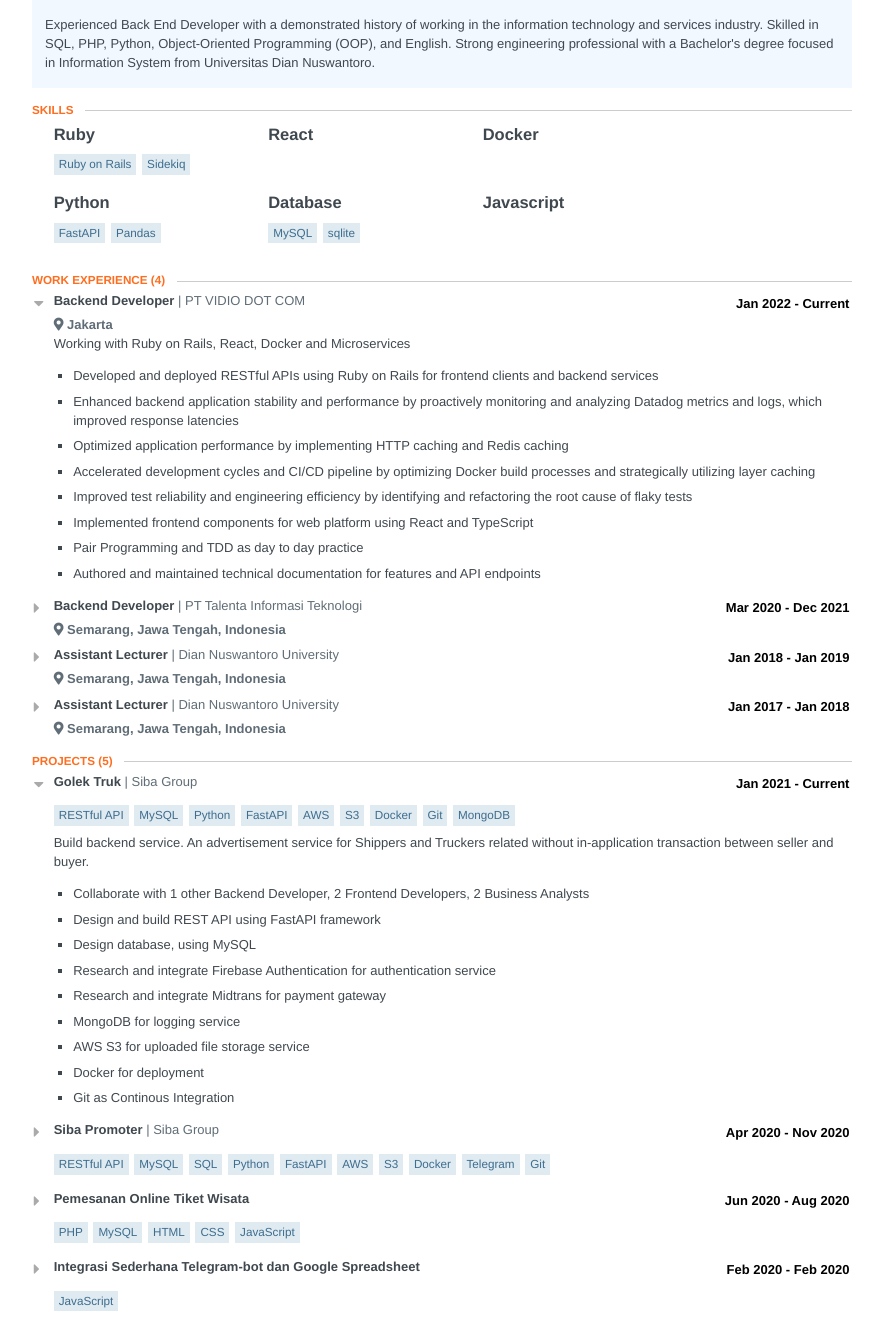
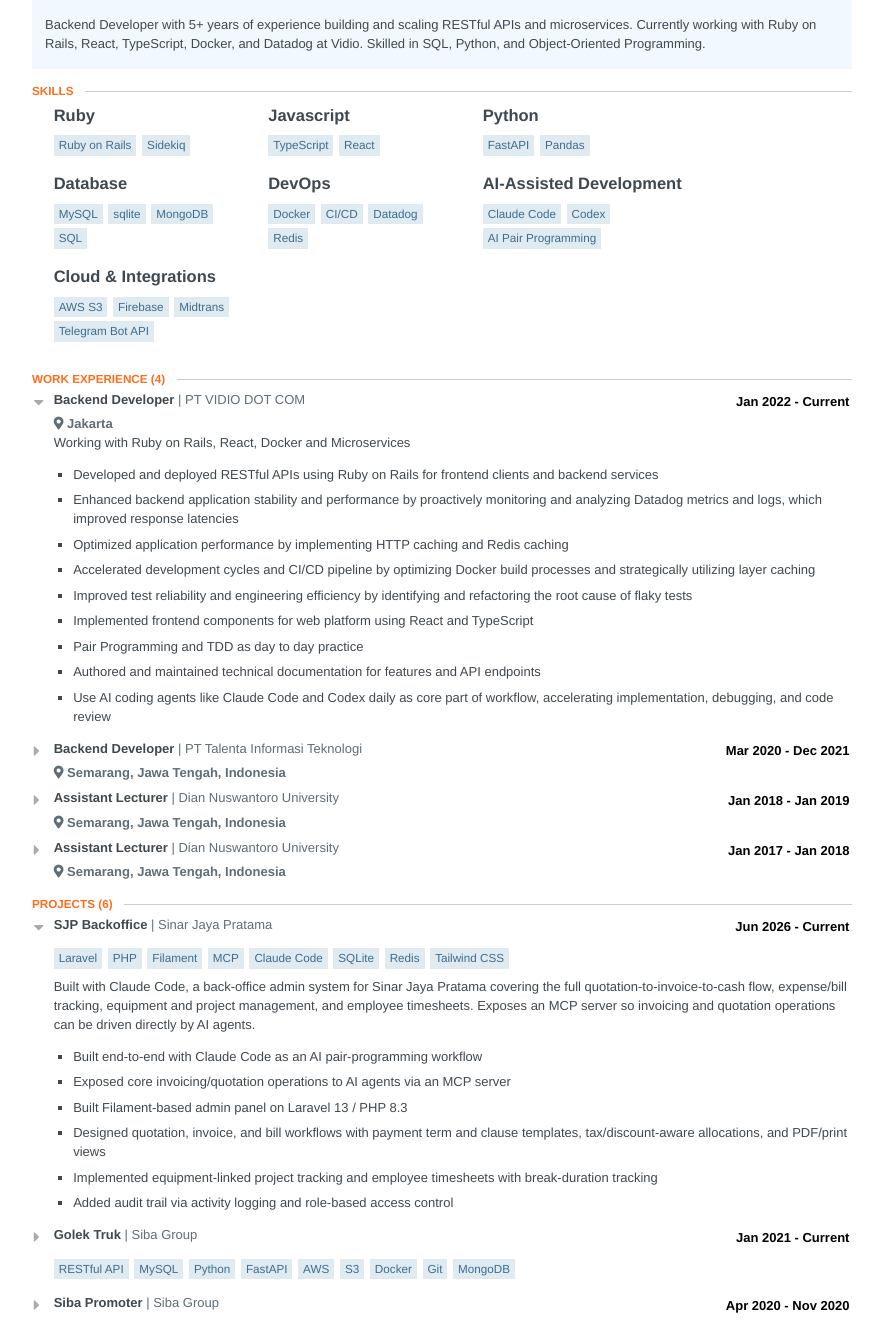
Before and after one commit to negadive/resume, a plain HTML site: page index.html in a window 1280 px wide. Shown: the part 188-1511 px from the top of the page, without its empty margins (198-1081 px from the left). Drawn offline with Linux system fonts and the light colour scheme.

Commit message:
deploy: f4d6fe3bafd36a935a1fbf758b5db191ac1a88f4

```diff
--- a/index.html
+++ b/index.html
@@ -808,8 +808,8 @@ section .location {
     		</div>
 
     		<span class="location">
-    			<span class="city">Semarang,</span>
-    			<span class="region">Jawa Tengah</span>
+    			<span class="city">Batam,</span>
+    			<span class="region">Kepulauan Riau</span>
     			<span class="countryCode">ID</span>
     		</span>
 
@@ -843,7 +843,7 @@ section .location {
 
     	<section class="section">
     		<section class="main-summary">
-    			<div><p>Experienced Back End Developer with a demonstrated history of working in the information technology and services industry. Skilled in SQL, PHP, Python, Object-Oriented Programming (OOP), and English. Strong engineering professional with a Bachelor's degree focused in Information System from Universitas Dian Nuswantoro.</p></div>
+    			<div><p>Backend Developer with 5+ years of experience building and scaling RESTful APIs and microservices. Currently working with Ruby on Rails, React, TypeScript, Docker, and Datadog at Vidio. Skilled in SQL, Python, and Object-Oriented Programming.</p></div>
     		</section>
     	</section>
 
@@ -863,14 +863,13 @@ section .location {
     		</div>
     		<div class="item">
     			<h3 class="name">
-    				React
+    				Javascript
     			</h3>
-    			 		</div>
-    		<div class="item">
-    			<h3 class="name">
-    				Docker
-    			</h3>
-    			 		</div>
+    			 			<ul class="keywords">
+    				<li>TypeScript</li>
+    				<li>React</li>
+    			</ul>
+    		</div>
     		<div class="item">
     			<h3 class="name">
     				Python
@@ -887,13 +886,42 @@ section .location {
     			 			<ul class="keywords">
     				<li>MySQL</li>
     				<li>sqlite</li>
+    				<li>MongoDB</li>
+    				<li>SQL</li>
     			</ul>
     		</div>
     		<div class="item">
     			<h3 class="name">
-    				Javascript
+    				DevOps
     			</h3>
-    			 		</div>
+    			 			<ul class="keywords">
+    				<li>Docker</li>
+    				<li>CI/CD</li>
+    				<li>Datadog</li>
+    				<li>Redis</li>
+    			</ul>
+    		</div>
+    		<div class="item">
+    			<h3 class="name">
+    				AI-Assisted Development
+    			</h3>
+    			 			<ul class="keywords">
+    				<li>Claude Code</li>
+    				<li>Codex</li>
+    				<li>AI Pair Programming</li>
+    			</ul>
+    		</div>
+    		<div class="item">
+    			<h3 class="name">
+    				Cloud &amp; Integrations
+    			</h3>
+    			 			<ul class="keywords">
+    				<li>AWS S3</li>
+    				<li>Firebase</li>
+    				<li>Midtrans</li>
+    				<li>Telegram Bot API</li>
+    			</ul>
+    		</div>
     	</section>
     </section>
       <section class="section">
@@ -930,6 +958,7 @@ section .location {
                       <li><p>Implemented frontend components for web platform using React and TypeScript</p></li>
                       <li><p>Pair Programming and TDD as day to day practice</p></li>
                       <li><p>Authored and maintained technical documentation for features and API endpoints</p></li>
+                      <li><p>Use AI coding agents like Claude Code and Codex daily as core part of workflow, accelerating implementation, debugging, and code review</p></li>
                   </ul>
               </div>
             </section>
@@ -1004,13 +1033,48 @@ section .location {
       </section>
     <section class="section">
       <header>
-        <h2 class='section-title'>Projects <span class="item-count">(5)</span></h2>
+        <h2 class='section-title'>Projects <span class="item-count">(6)</span></h2>
       </header>
       <section id="projects">
         <section class="project-item">
 
               <input id="project-item-0" type="checkbox" class="toggle-item" checked="checked" />
             <label for="project-item-0"></label>
+
+          <header class="clear">
+            <div class="position">SJP Backoffice</div>
+            <div class="company">Sinar Jaya Pratama</div>
+            <div class="date">
+              <span class="startDate">Jun 2026</span>
+              <span class="endDate">- Current</span>
+            </div>
+          </header>
+          <ul class="keywords">
+              <li>Laravel</li>
+              <li>PHP</li>
+              <li>Filament</li>
+              <li>MCP</li>
+              <li>Claude Code</li>
+              <li>SQLite</li>
+              <li>Redis</li>
+              <li>Tailwind CSS</li>
+          </ul>
+          <div class="item">
+              <div class="summary"><p>Built with Claude Code, a back-office admin system for Sinar Jaya Pratama covering the full quotation-to-invoice-to-cash flow, expense/bill tracking, equipment and project management, and employee timesheets. Exposes an MCP server so invoicing and quotation operations can be driven directly by AI agents.</p></div>
+            <ul class="highlights">
+                <li><p>Built end-to-end with Claude Code as an AI pair-programming workflow</p></li>
+                <li><p>Exposed core invoicing/quotation operations to AI agents via an MCP server</p></li>
+                <li><p>Built Filament-based admin panel on Laravel 13 / PHP 8.3</p></li>
+                <li><p>Designed quotation, invoice, and bill workflows with payment term and clause templates, tax/discount-aware allocations, and PDF/print views</p></li>
+                <li><p>Implemented equipment-linked project tracking and employee timesheets with break-duration tracking</p></li>
+                <li><p>Added audit trail via activity logging and role-based access control</p></li>
+            </ul>
+          </div>
+        </section>
+        <section class="project-item">
+
+              <input id="project-item-1" type="checkbox" class="toggle-item" />
+            <label for="project-item-1"></label>
 
           <header class="clear">
             <div class="position">Golek Truk</div>
@@ -1048,8 +1112,8 @@ section .location {
         </section>
         <section class="project-item">
 
-              <input id="project-item-1" type="checkbox" class="toggle-item" />
-            <label for="project-item-1"></label>
+              <input id="project-item-2" type="checkbox" class="toggle-item" />
+            <label for="project-item-2"></label>
 
           <header class="clear">
             <div class="position">Siba Promoter</div>
@@ -1087,8 +1151,8 @@ section .location {
         </section>
         <section class="project-item">
 
-              <input id="project-item-2" type="checkbox" class="toggle-item" />
-            <label for="project-item-2"></label>
+              <input id="project-item-3" type="checkbox" class="toggle-item" />
+            <label for="project-item-3"></label>
 
           <header class="clear">
             <div class="position">Pemesanan Online Tiket Wisata</div>
@@ -1110,8 +1174,8 @@ section .location {
         </section>
         <section class="project-item">
 
-              <input id="project-item-3" type="checkbox" class="toggle-item" />
-            <label for="project-item-3"></label>
+              <input id="project-item-4" type="checkbox" class="toggle-item" />
+            <label for="project-item-4"></label>
 
           <header class="clear">
             <div class="position">Integrasi Sederhana Telegram-bot dan Google Spreadsheet</div>
@@ -1129,8 +1193,8 @@ section .location {
         </section>
         <section class="project-item">
 
-              <input id="project-item-4" type="checkbox" class="toggle-item" />
-            <label for="project-item-4"></label>
+              <input id="project-item-5" type="checkbox" class="toggle-item" />
+            <label for="project-item-5"></label>
 
           <header class="clear">
             <div class="position">Aplikasi Recency, Frequency, Monetary (RFM)</div>
```
